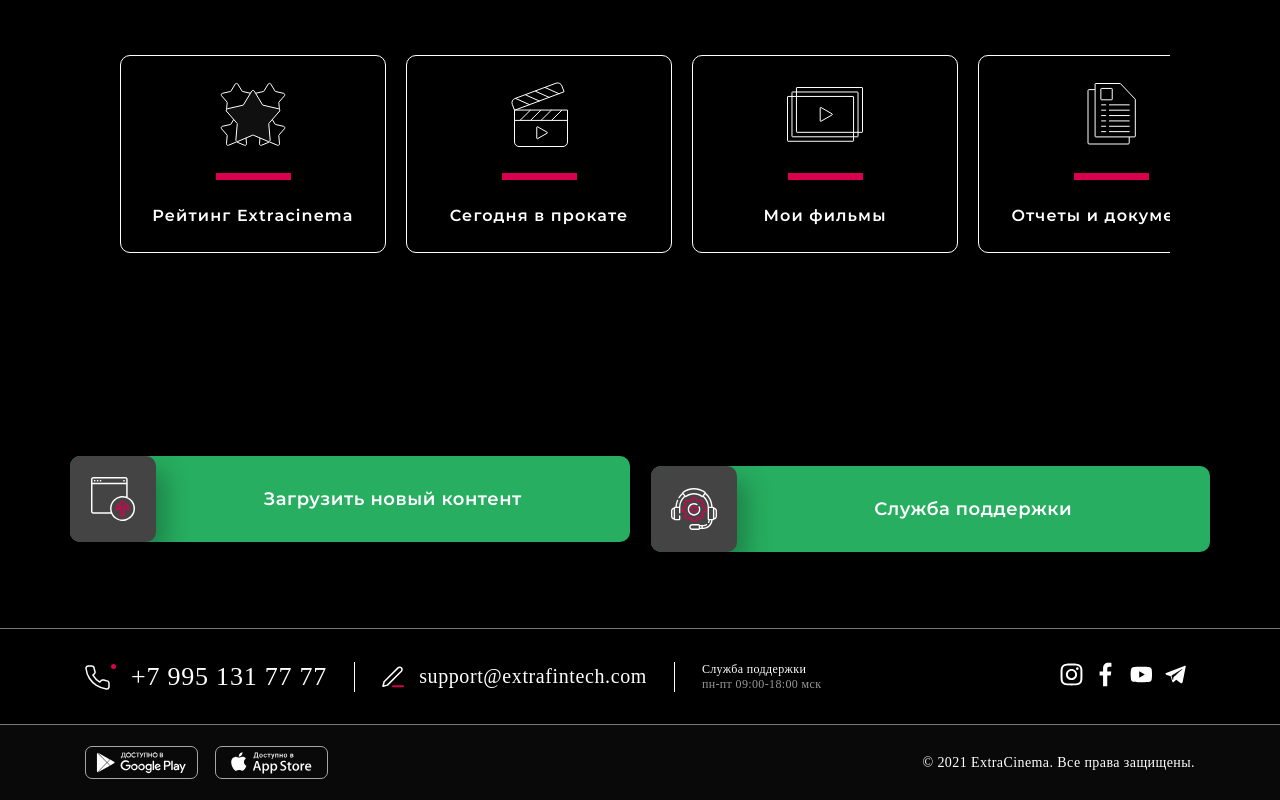
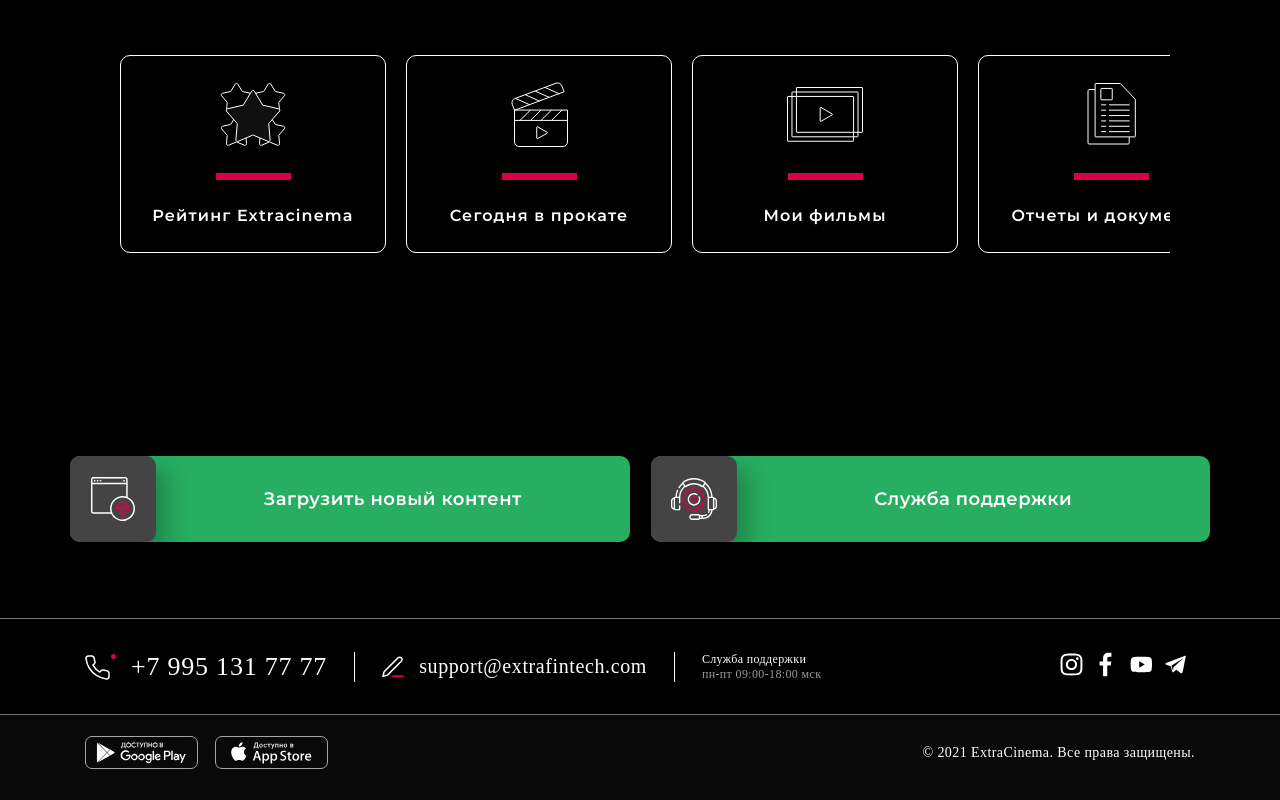
Before and after one commit to tatevikg1/Extra-Cinema, a Vue app: page /cinema/forHolders in a window 1280 px wide. Shown: the part 499-1299 px from the top of the page. Built offline with nearby package versions, Linux system fonts and the light colour scheme; a web font is replaced by a local one.

Commit message:
style bugfix

```diff
--- a/src/views/cinema/ForHolders.vue
+++ b/src/views/cinema/ForHolders.vue
@@ -42,7 +42,6 @@
 import Header from "@/components/Header";
 import Footer from "@/components/Footer";
 import ArrowBack from "@/components/ArrowBack";
-
 import CinemasIcon from "@/assets/images/for-holders-page/cinemas.svg";
 import OnlinePlatformIcon from "@/assets/images/for-holders-page/online-platform.svg";
 import UploadContentIcon from "@/assets/images/for-holders-page/upload-content.svg";
@@ -112,9 +111,6 @@
         border-radius: 10px;
         text-decoration: none;
         transition: 0.2s;
-        &:nth-child(2) {
-          margin-top: 10px;
-        }
         &:hover {
           background: #279e48;
           .btn-decor {
@@ -147,7 +143,6 @@
     }
   }
 }
-
 @media screen and (max-width: 834px) {
   .wrap {
     .container {
@@ -189,6 +184,9 @@
       }
       .buttons {
         margin-top: 50px;
+        .link:nth-child(2) {
+          margin-top: 10px;
+        }
       }
       .links {
         margin-top: 27px;
```
